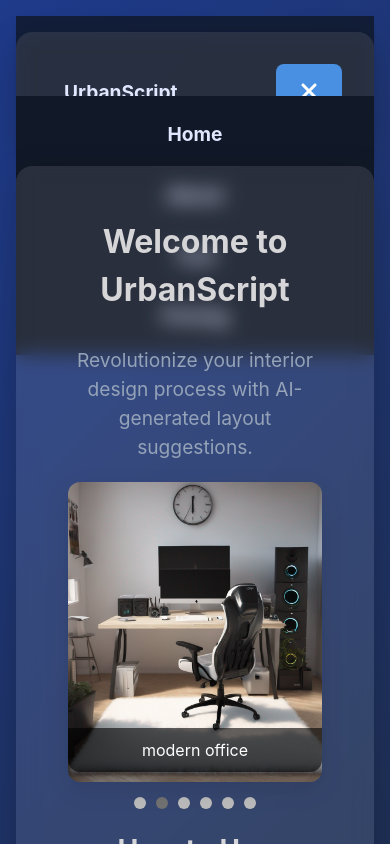
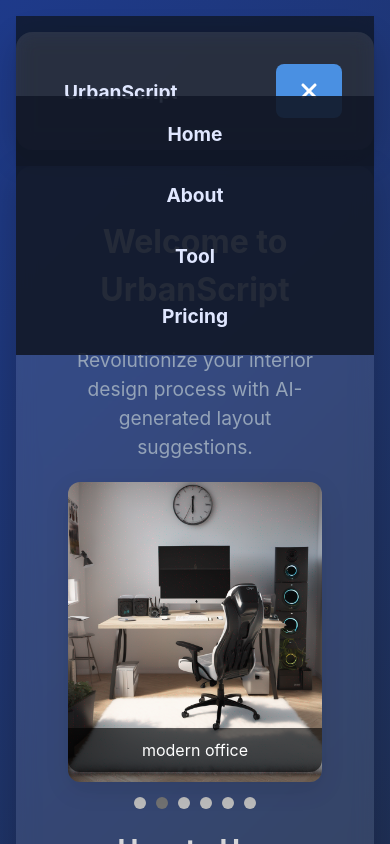
Before and after one commit to Deo-Ekodi/urbanscript, a Next.js app in the folder urbanscript/: page / in a window 390 px wide. Both pictures are taken after a click on the button "Toggle menu". Shown: the top 844 px of the page. Built offline with nearby package versions, Linux system fonts and the light colour scheme.

Commit message:
unresponsive menu

```diff
--- a/urbanscript/app/components/Header.js
+++ b/urbanscript/app/components/Header.js
@@ -27,6 +27,83 @@
 //   );
 // }
 
+// v2
+// ################################################
+
+// 'use client';
+
+// import { useState } from "react";
+// import Link from "next/link";
+// import { FontAwesomeIcon } from '@fortawesome/react-fontawesome';
+// import { faBars, faTimes } from '@fortawesome/free-solid-svg-icons';
+
+// export default function Header() {
+//   const [isMenuOpen, setIsMenuOpen] = useState(false);
+
+//   const toggleMenu = () => {
+//     setIsMenuOpen(!isMenuOpen);
+//   };
+
+//   return (
+//     <header className="w-full py-4 bg-gray-900 bg-opacity-80 backdrop-blur-md shadow-md">
+//       <nav className="container mx-auto flex justify-between items-center px-5">
+//         {/* Company Name */}
+//         <div className="text-white font-bold text-2xl">
+//           <Link href="/">
+//             UrbanScript
+//           </Link>
+//         </div>
+
+//         {/* Hamburger Menu for smaller screens */}
+//         <div className="md:hidden">
+//           <button
+//             onClick={toggleMenu}
+//             aria-label="Toggle menu"
+//             className="text-white focus:outline-none"
+//           >
+//             <FontAwesomeIcon icon={isMenuOpen ? faTimes : faBars} size="lg" />
+//           </button>
+//         </div>
+
+//         {/* Full Menu for large screens */}
+//         <div className="hidden md:flex space-x-4">
+//           <Link href="/" className="text-white hover:text-blue-400 transition">
+//             Home
+//           </Link>
+//           <Link href="/about" className="text-white hover:text-blue-400 transition">
+//             About
+//           </Link>
+//           <Link href="/tool" className="text-white hover:text-blue-400 transition">
+//             Tool
+//           </Link>
+//           <Link href="/coming_soon" className="text-white hover:text-blue-400 transition">
+//             Pricing
+//           </Link>
+//         </div>
+
+//         {/* Mobile Menu */}
+//         {isMenuOpen && (
+//           <div className="absolute top-16 left-0 w-full bg-gray-900 text-white flex flex-col items-center space-y-4 py-4 z-50 md:hidden">
+//             <Link href="/" onClick={toggleMenu} className="hover:text-blue-400 transition">
+//               Home
+//             </Link>
+//             <Link href="/about" onClick={toggleMenu} className="hover:text-blue-400 transition">
+//               About
+//             </Link>
+//             <Link href="/tool" onClick={toggleMenu} className="hover:text-blue-400 transition">
+//               Tool
+//             </Link>
+//             <Link href="/coming_soon" onClick={toggleMenu} className="hover:text-blue-400 transition">
+//               Pricing
+//             </Link>
+//           </div>
+//         )}
+//       </nav>
+//     </header>
+//   );
+// }
+
+
 'use client';
 
 import { useState } from "react";
@@ -42,7 +119,7 @@ export default function Header() {
   };
 
   return (
-    <header className="w-full py-4 bg-gray-900 bg-opacity-80 backdrop-blur-md shadow-md">
+    <header className="w-full py-4 bg-gray-900 bg-opacity-80 backdrop-blur-md shadow-md relative z-50">
       <nav className="container mx-auto flex justify-between items-center px-5">
         {/* Company Name */}
         <div className="text-white font-bold text-2xl">
@@ -80,7 +157,7 @@ export default function Header() {
 
         {/* Mobile Menu */}
         {isMenuOpen && (
-          <div className="absolute top-16 left-0 w-full bg-gray-900 text-white flex flex-col items-center space-y-4 py-4 z-50 md:hidden">
+          <div className="absolute top-16 left-0 w-full bg-gray-900 bg-opacity-90 text-white flex flex-col items-center space-y-4 py-4 z-50 md:hidden">
             <Link href="/" onClick={toggleMenu} className="hover:text-blue-400 transition">
               Home
             </Link>
--- a/urbanscript/app/page.js
+++ b/urbanscript/app/page.js
@@ -136,7 +136,7 @@ import Image from 'next/image';
 export const fetchCache = 'force-no-store';
 
 const images = [
-  { src: '/images/1.jpg', caption: 'modern office' },
+  { src: '/images/7.jpg', caption: 'modern office' },
   { src: '/images/2.jpg', caption: 'modern office' },
   { src: '/images/3.jpg', caption: 'modern office' },
   { src: '/images/4.jpg', caption: 'modern office' },
```
